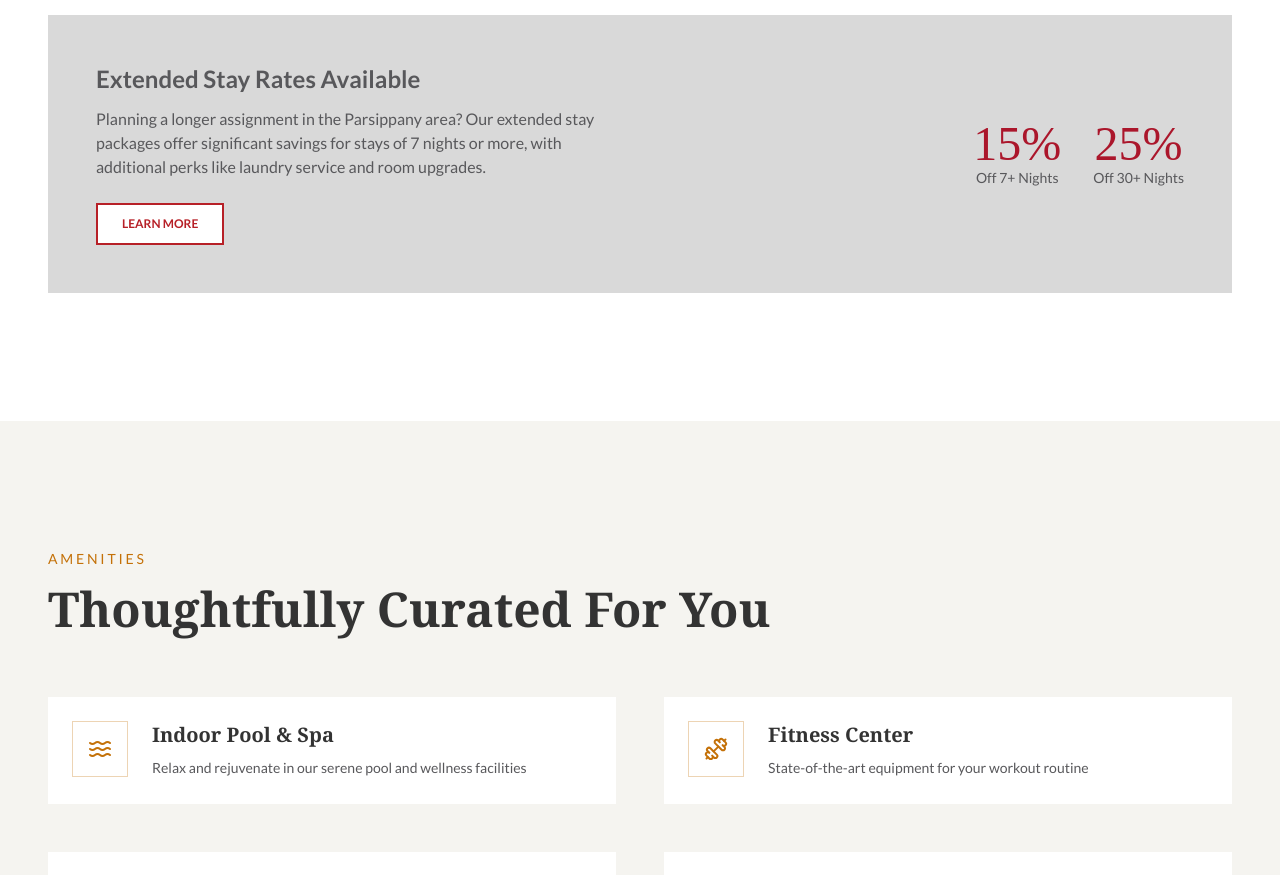
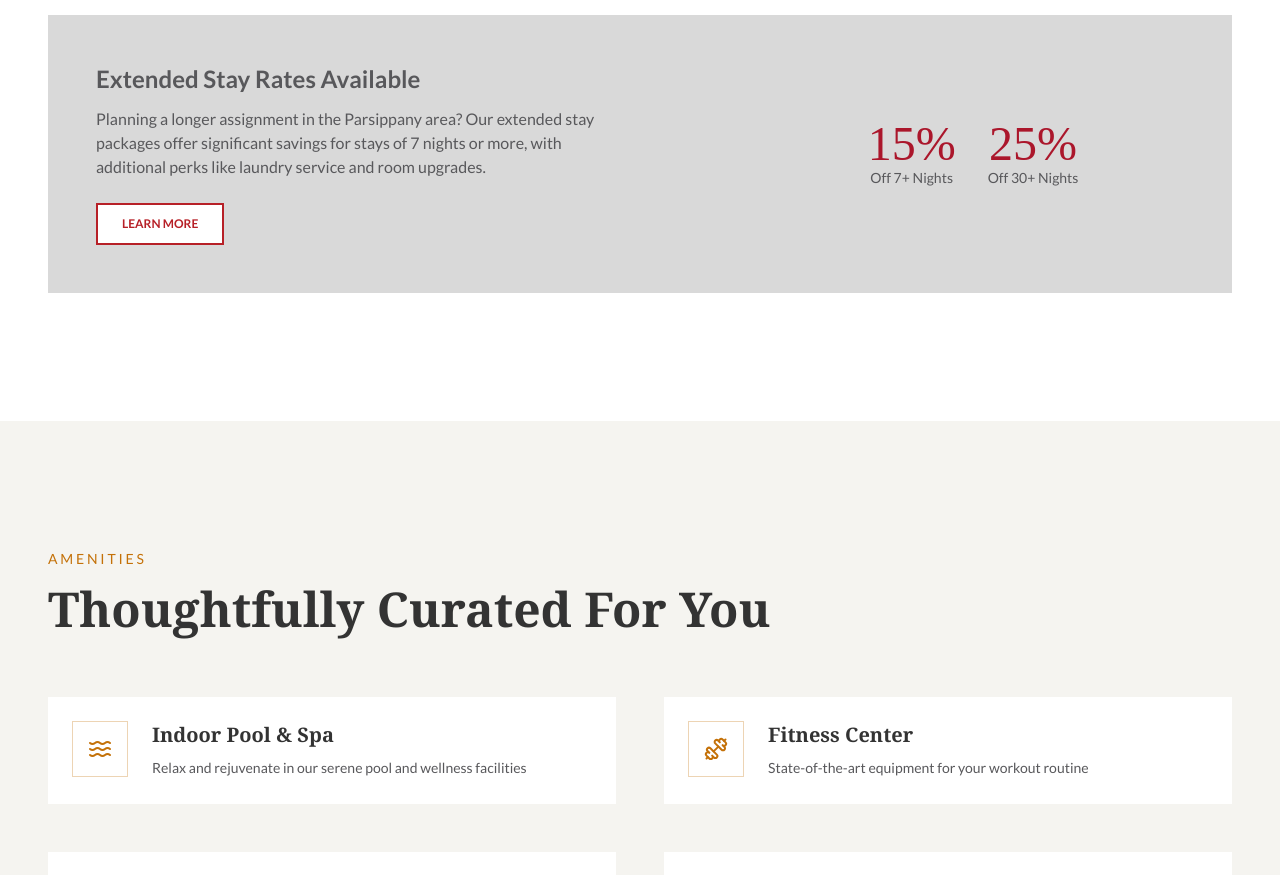
Before and after one commit to umeshsureban/Dolcemain, a React (Vite) app: page / in a window 1280 px wide. Shown: the part 2860-3735 px from the top of the page. Built offline with nearby package versions, Linux system fonts and the light colour scheme.

Commit message:
text move

```diff
--- a/src/sections/Rooms.tsx
+++ b/src/sections/Rooms.tsx
@@ -146,7 +146,7 @@ export default function Rooms() {
                 </button>
               </div>
             </div>
-            <div className="flex items-center justify-center lg:justify-end gap-8">
+            <div className="flex items-center justify-center lg:justify-end gap-8 lg:pr-[20%]">
               <div className="text-center">
                 <p className="font-lampoon text-5xl text-dolce-red">15%</p>
                 <p className="text-dolce-gray text-sm font-avenir-book">Off 7+ Nights</p>
```
